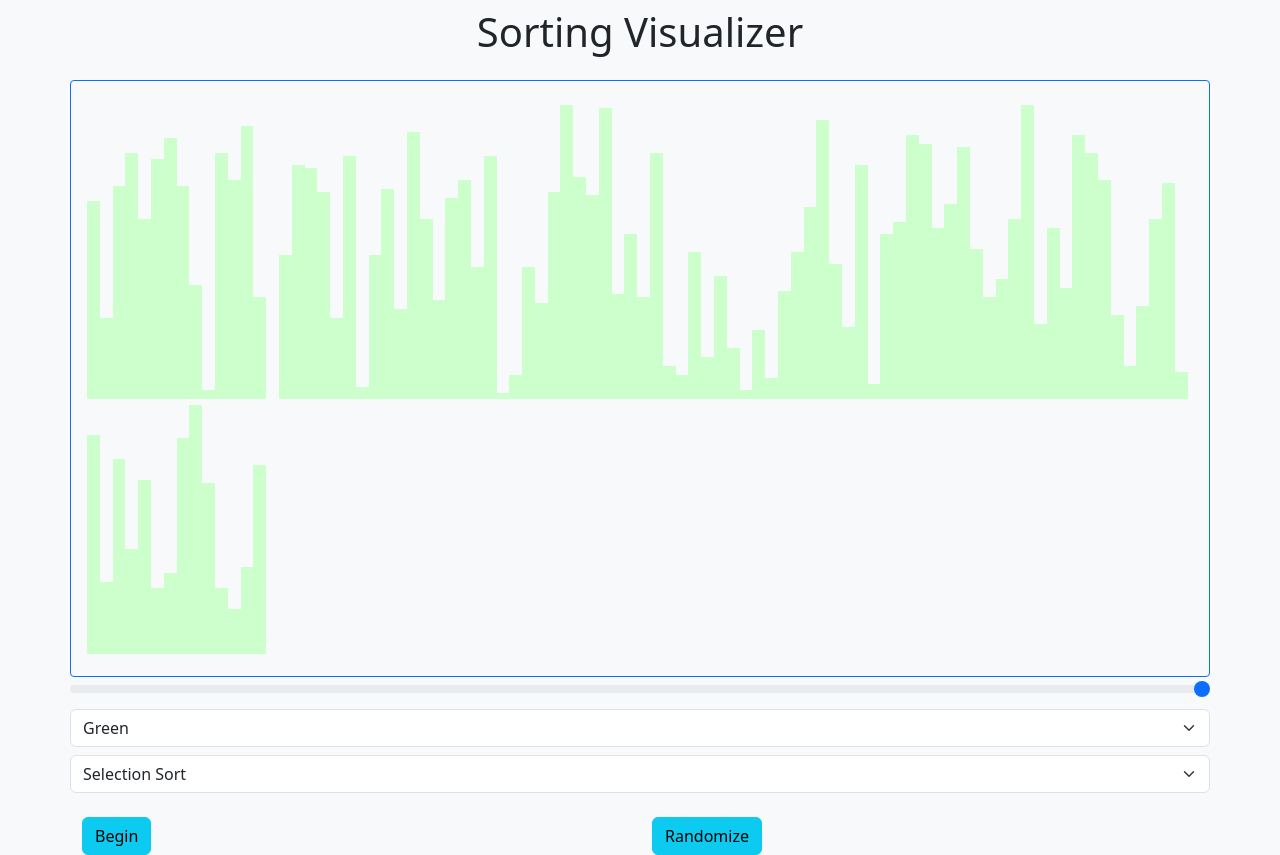
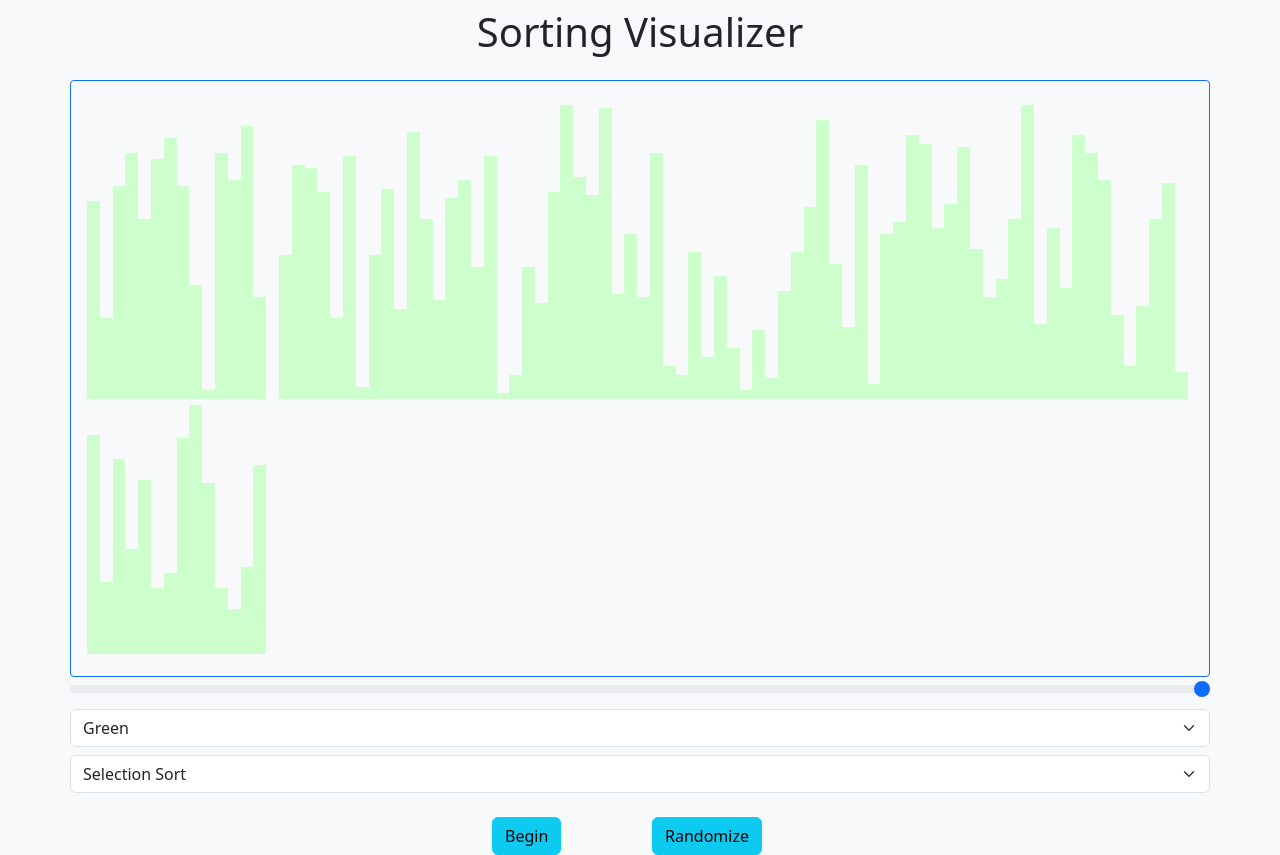
Before and after one commit to nbill404/Sorting-Visualizer, a React (Vite) app: page / in a window 1280 px wide. Built offline with nearby package versions, Linux system fonts and the light colour scheme.

Commit message:
Background colour now fills whole page

```diff
--- a/src/App.tsx
+++ b/src/App.tsx
@@ -62,7 +62,6 @@ export default function App () {
 
   const handleSortButton = () => {
     setIsDisabled(!isDisabled);
-    console.log("test");
   }
 
   const getSliderValue = (e) => {
@@ -84,9 +83,9 @@ export default function App () {
 
   return (
     <html>
-      <body className="bg-light">
+      <body className='bg-light min-vh-100'>
           <h1 className='text-center pt-2'>Sorting Visualizer</h1>
-        <div className="container border border-primary rounded-1 mt-4 px-3 pb-3">
+          <div className="container border border-primary rounded-1 mt-4 px-3 pb-3 h-auto">
             <Bars nums={nums} colour={barColour} size={sortSize} highlight={highlighted}/>
           </div>
           <div className='container'>
@@ -100,7 +99,7 @@ export default function App () {
               <Select listValues={selectSorts} changeEvent={handleSelectSort} selectDisabled={isDisabled}/>
             </div>
           </div>
-        <div className="container mt-4">
+          <div className="container mt-4 w-25">
               <div className='row'>
                 <div className='col'>
                   <Button text={isDisabled ? "Stop" : "Begin"} clickEvent={handleSortButton} buttonDisabled={false}/>
```
Lines whose indentation alone changed are shown as unchanged.
